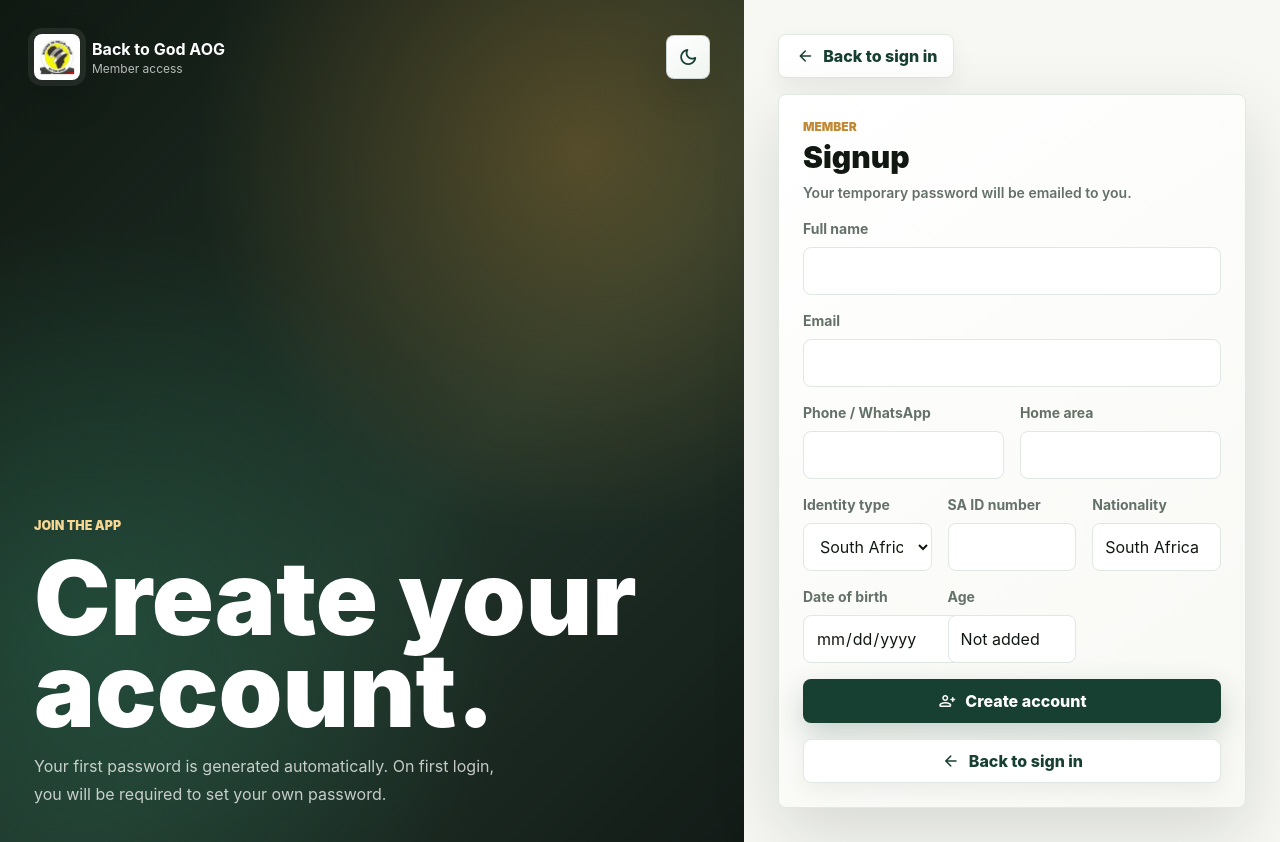
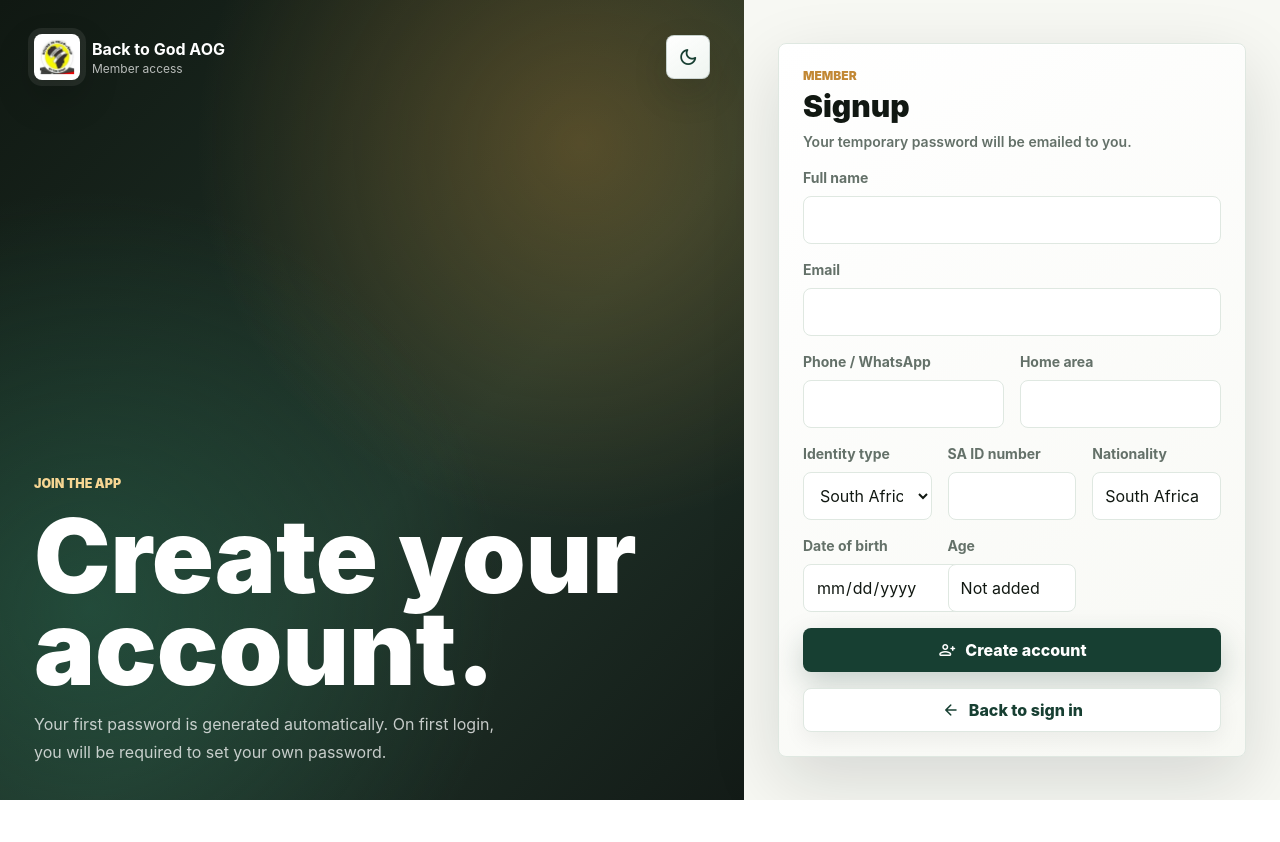
Before and after one commit to MrThungo/TestProdApp, a Flask app: page /signup in a window 1280 px wide. After the commit the page ends 800 px from the top, so only its background shows below. Run offline with Flask 3, Linux system fonts and the light colour scheme; some libraries are stand-ins or nearby versions.

Commit message:
removed xtra signin buttons

```diff
--- a/back_to_god/templates/auth/login.html
+++ b/back_to_god/templates/auth/login.html
@@ -29,7 +29,7 @@
       {% include "partials/flash.html" %}
       <a class="material-button material-button-tonal w-fit" href="{{ url_for('public.landing') }}">
         <span class="material-symbols-rounded text-[20px]">arrow_back</span>
-        <span>Back</span>
+        <span>Home</span>
       </a>
       <form class="auth-card" method="post" action="{{ url_for('auth.login') }}">
         <input type="hidden" name="_csrf_token" value="{{ csrf_token() }}" />
--- a/back_to_god/templates/auth/reset_password.html
+++ b/back_to_god/templates/auth/reset_password.html
@@ -12,10 +12,7 @@
         {% include "partials/theme_toggle.html" %}
       </div>
       {% include "partials/flash.html" %}
-      <a class="material-button material-button-tonal w-fit" href="{{ url_for('auth.login') }}">
-        <span class="material-symbols-rounded text-[20px]">arrow_back</span>
-        <span>Back to sign in</span>
-      </a>
+
       <div>
         <p class="text-xs font-black uppercase text-btg-gold">5 minute link</p>
         <h1 class="mt-1 text-[clamp(2rem,11vw,3.8rem)] font-black leading-none">Choose new password</h1>
--- a/back_to_god/templates/auth/signup.html
+++ b/back_to_god/templates/auth/signup.html
@@ -26,10 +26,7 @@
 
     <section class="auth-form-panel">
       {% include "partials/flash.html" %}
-      <a class="material-button material-button-tonal w-fit" href="{{ url_for('auth.login') }}">
-        <span class="material-symbols-rounded text-[20px]">arrow_back</span>
-        <span>Back to sign in</span>
-      </a>
+
       <form class="auth-card" method="post" action="{{ url_for('auth.signup') }}">
         <input type="hidden" name="_csrf_token" value="{{ csrf_token() }}" />
         <div>
```
